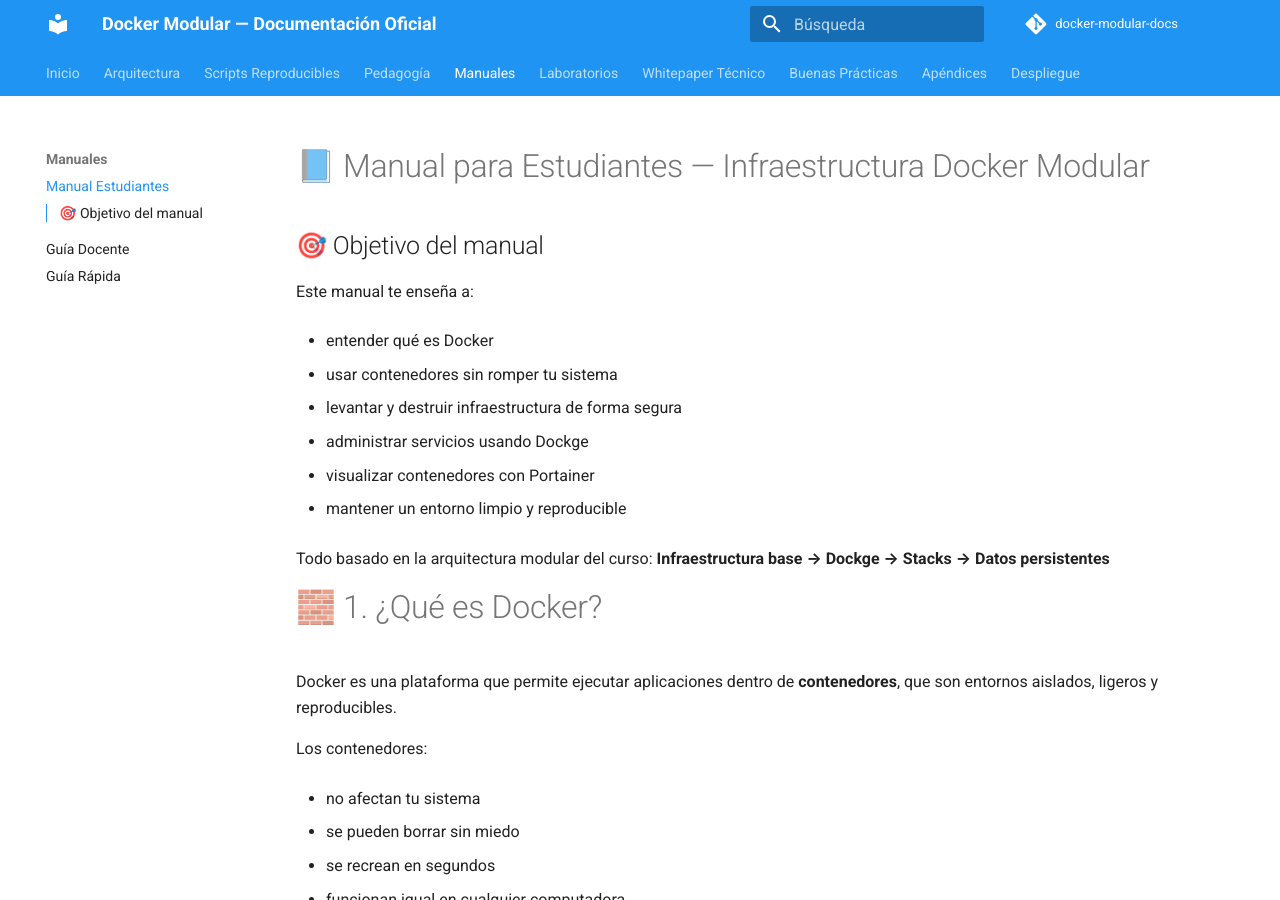
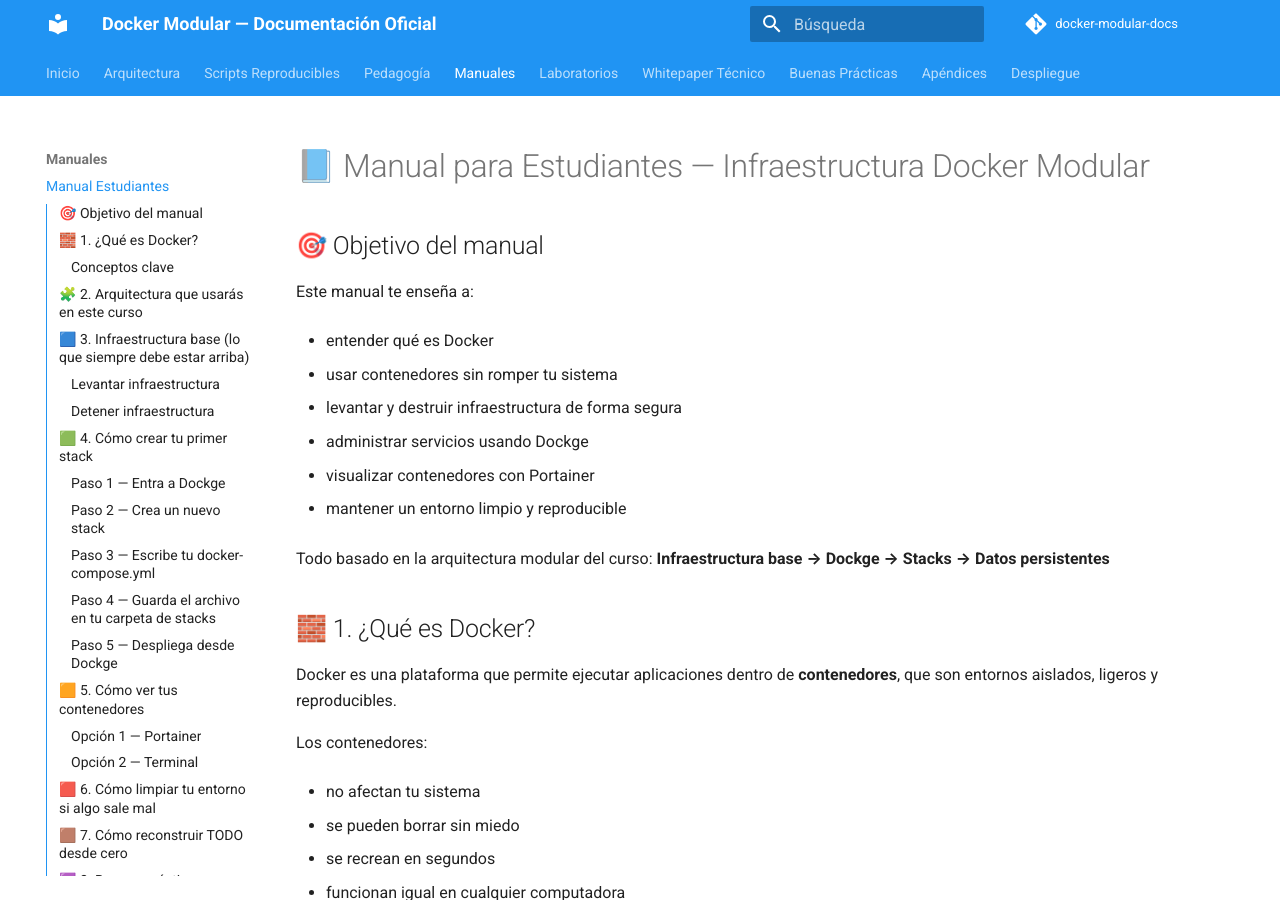
Before and after one commit to trentor2000/docker-modular-docs, an MkDocs documentation site: the page built from docs/manuales/estudiantes.md, in a window 1280 px wide and 900 px high. Built offline with MkDocs 1.6.1 and Material for MkDocs 9.7.7, drawn with Linux system fonts in a browser that asks for light colours; comment, search, counter and statistics services are not loaded.

Commit message:
Prueba de carga archivo estudiantes.md completo editado con marktext

````diff
--- a/docs/manuales/estudiantes.md
+++ b/docs/manuales/estudiantes.md
@@ -18,7 +18,7 @@
 
 Todo basado en la arquitectura modular del curso: **Infraestructura base → Dockge → Stacks → Datos persistentes**
 
-# 🧱 1. ¿Qué es Docker?
+## 🧱 1. ¿Qué es Docker?
 
 Docker es una plataforma que permite ejecutar aplicaciones dentro de **contenedores**, que son entornos aislados, ligeros y reproducibles.
 
@@ -42,7 +42,7 @@
 | **Red**        | Comunicación entre contenedores |
 | **Compose**    | Archivo que define un stack     |
 
-# 🧩 2. Arquitectura que usarás en este curso
+## 🧩 2. Arquitectura que usarás en este curso
 
 Tu entorno está organizado así:
 
@@ -71,7 +71,7 @@
 
 Esta arquitectura te permite trabajar sin romper nada y reconstruir todo en segundos.
 
-# 🟦 3. Infraestructura base (lo que siempre debe estar arriba)
+## 🟦 3. Infraestructura base (lo que siempre debe estar arriba)
 
 Servicios esenciales:
 
@@ -101,7 +101,7 @@
 ./infra-down.sh
 ```
 
-# 🟩 4. Cómo crear tu primer stack
+## 🟩 4. Cómo crear tu primer stack
 
 ### Paso 1 — Entra a Dockge
 
@@ -139,7 +139,7 @@
 
 Botón **Deploy**
 
-# 🟧 5. Cómo ver tus contenedores
+## 🟧 5. Cómo ver tus contenedores
 
 ### Opción 1 — Portainer
 
@@ -169,7 +169,7 @@
 docker ps
 ```
 
-# 🟥 6. Cómo limpiar tu entorno si algo sale mal
+## 🟥 6. Cómo limpiar tu entorno si algo sale mal
 
 Si un stack queda roto, incompleto o huérfano:
 
@@ -189,7 +189,7 @@
 
 Sin tocar la infraestructura base.
 
-# 🟫 7. Cómo reconstruir TODO desde cero
+## 🟫 7. Cómo reconstruir TODO desde cero
 
 Si tu entorno queda muy dañado:
 
@@ -207,7 +207,7 @@
 
 3. la reconstruye limpia
 
-# 🟪 8. Buenas prácticas para estudiantes
+## 🟪 8. Buenas prácticas para estudiantes
 
 - No edites contenedores desde Portainer
 
@@ -227,7 +227,7 @@
 
 - No modifiques `/opt` manualmente
 
-# 🧠 9. Preguntas frecuentes
+## 🧠 9. Preguntas frecuentes
 
 ### ✔ ¿Puedo borrar un contenedor sin miedo?
 
````
